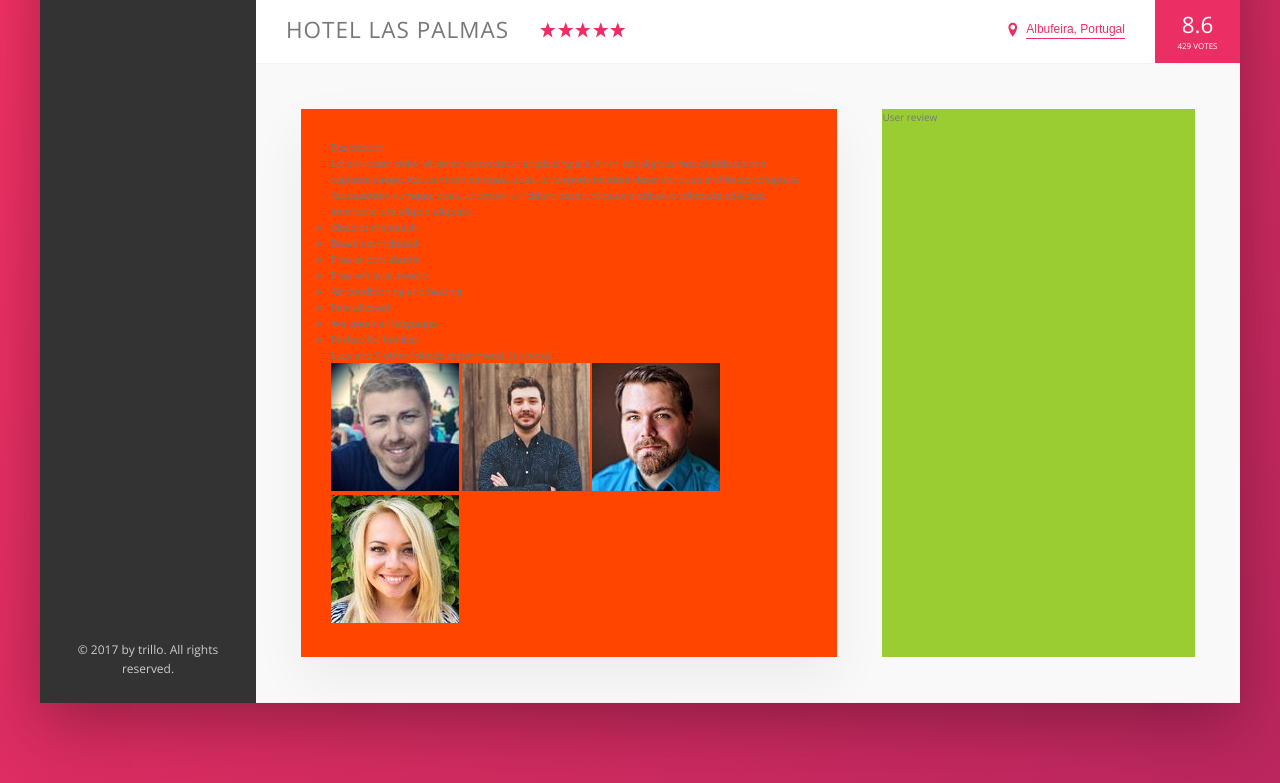
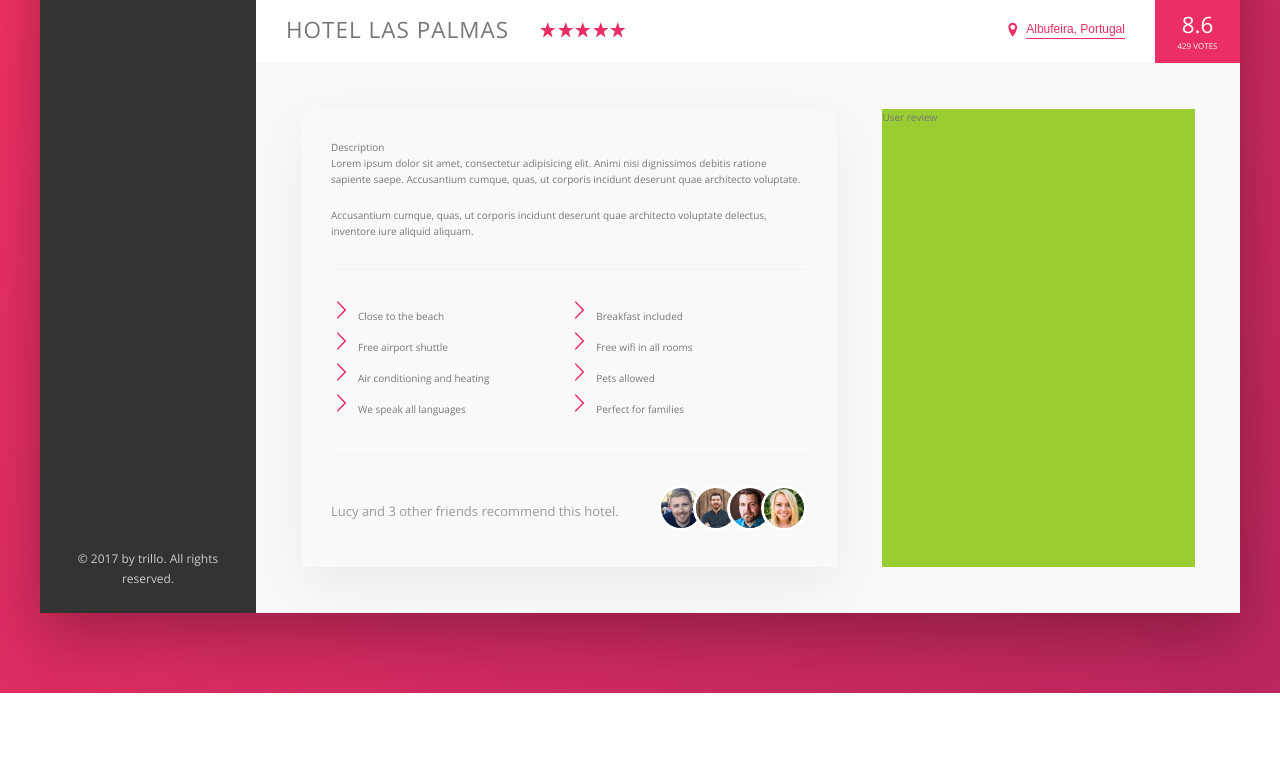
Before and after one commit to mjoshua97241/Trillo-App, a website: page index.html in a window 1280 px wide. Shown: the part 538-1321 px from the top of the page. After the commit the page ends 1231 px from the top, so only its background shows below. Drawn offline with nearby package versions, Linux system fonts and the light colour scheme; files that its build step writes are made by us from their sources.

Commit message:
Description Section 02

```diff
--- a/sass/_components.scss
+++ b/sass/_components.scss
@@ -301,3 +301,75 @@
     box-shadow: none;
   }
 }
+
+////////////////////////////////////////////////////////////////////
+// PARAGRAPH
+.paragraph:not(:last-of-type) {
+  margin-bottom: 2rem;
+}
+
+////////////////////////////////////////////////////////////////////
+// LIST
+.list {
+  list-style: none;
+  margin: 3rem 0;
+  padding: 3rem 0;
+  border-top: var(--line);
+  border-bottom: var(--line);
+
+  display: flex;
+  flex-wrap: wrap;
+
+  &__item {
+    flex: 0 0 50%;
+    margin-bottom: 0.7rem;
+  }
+
+  &__item::before {
+    content: "";
+    display: inline-block;
+    height: 2rem;
+    width: 2rem;
+    margin-right: 7px;
+
+    // Older browsers
+    // background-image: url(../img/chevron-thin-right.svg);
+    // background-size: cover;
+
+    // Newer browsers - masks
+    background-color: var(--color-primary);
+    -webkit-mask-image: url(../img/chevron-thin-right.svg);
+    -webkit-mask-size: cover;
+    mask-image: url(../img/chevron-thin-right.svg);
+    mask-size: cover;
+  }
+}
+
+////////////////////////////////////////////////////////////////////
+// RECOMMEND
+.recommend {
+  font-size: 1.3rem;
+  color: var(--color-grey-dark-3);
+
+  display: flex;
+  align-items: center;
+
+  &__count {
+    margin-right: auto;
+  }
+
+  &__friends {
+  }
+
+  &__photo {
+    box-sizing: content-box; //take box the border-box back
+    height: 4rem;
+    width: 4rem;
+    border-radius: 50%;
+    border: 3px solid #fff;
+
+    &:not(:last-child) {
+      margin-right: -1.5rem;
+    }
+  }
+}
--- a/sass/_layout.scss
+++ b/sass/_layout.scss
@@ -47,7 +47,6 @@
 
 .description {
   font-style: 1.4rem;
-  background-color: orangered;
   box-shadow: var(--shadow-light);
   padding: 3rem;
   flex: 0 0 60%;
```
